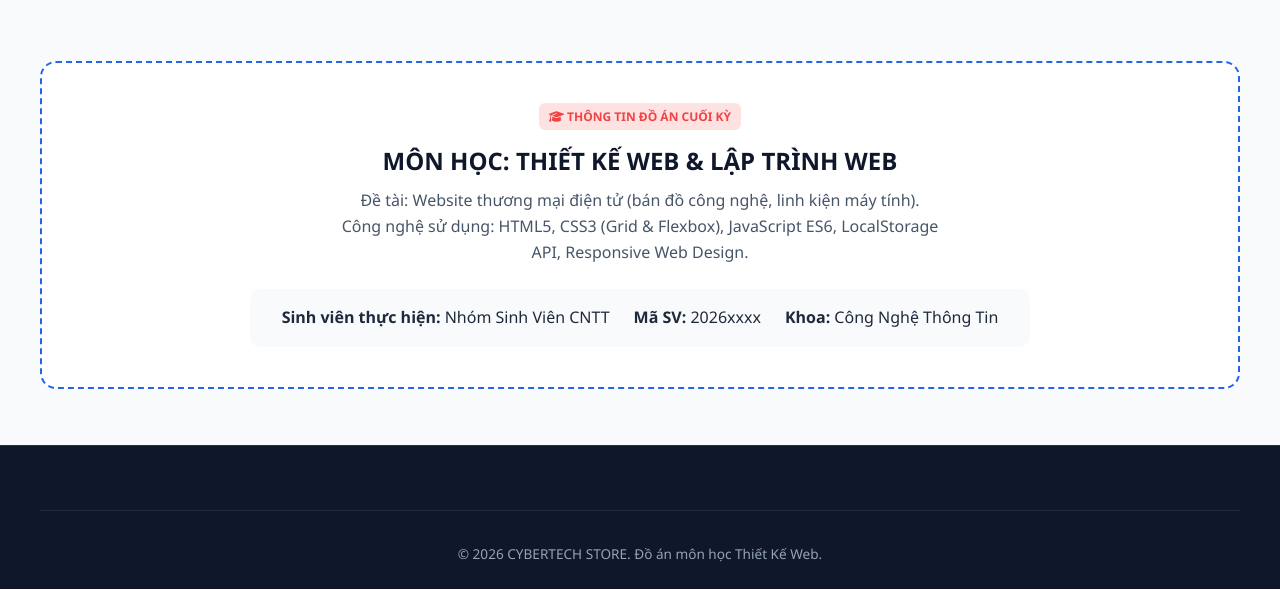
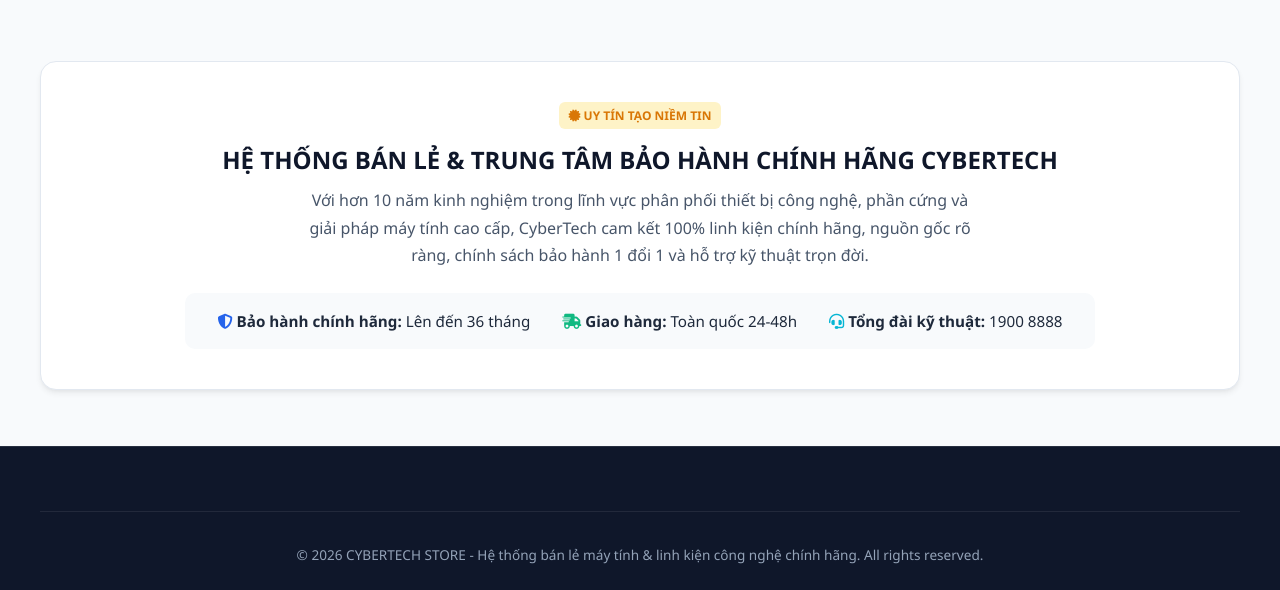
Before and after one commit to Redrasil/cybertech-store, a plain HTML site: page about.html in a window 1280 px wide. Shown: the part 1035-1625 px from the top of the page. Drawn offline with Linux system fonts and the light colour scheme.

Commit message:
refactor: loai bo hoan toan thong tin do an cuoi ky, chuyen giao dien sang phong cach ban le thuc te

```diff
--- a/about.html
+++ b/about.html
@@ -5,8 +5,8 @@
   <meta name="viewport" content="width=device-width, initial-scale=1.0">
   <title>Giới Thiệu - CyberTech Store</title>
   <link rel="stylesheet" href="https://cdnjs.cloudflare.com/ajax/libs/font-awesome/6.4.0/css/all.min.css">
-  <link rel="stylesheet" href="css/style.css?v=2">
-  <link rel="stylesheet" href="css/responsive.css?v=2">
+  <link rel="stylesheet" href="css/style.css?v=3">
+  <link rel="stylesheet" href="css/responsive.css?v=3">
 </head>
 <body>
 
@@ -130,20 +130,19 @@
         </div>
       </div>
 
-      <!-- ĐỒ ÁN SINH VIÊN BOX -->
-      <div style="background: var(--white); border: 2px dashed var(--primary); border-radius: var(--radius-lg); padding: 2.5rem; text-align: center;">
-        <span class="badge badge-hot" style="margin-bottom: 0.75rem;"><i class="fas fa-graduation-cap"></i> THÔNG TIN ĐỒ ÁN CUỐI KỲ</span>
+      <!-- COMMITMENT BOX -->
+      <div style="background: var(--white); border: 1px solid var(--gray-200); border-radius: var(--radius-lg); padding: 2.5rem; text-align: center; box-shadow: var(--card-shadow);">
+        <span class="badge badge-sale" style="margin-bottom: 0.75rem;"><i class="fas fa-certificate"></i> UY TÍN TẠO NIỀM TIN</span>
         <h3 style="font-size: 1.5rem; font-weight: 800; color: var(--gray-900); margin-bottom: 0.5rem;">
-          MÔN HỌC: THIẾT KẾ WEB & LẬP TRÌNH WEB
+          HỆ THỐNG BÁN LẺ & TRUNG TÂM BẢO HÀNH CHÍNH HÃNG CYBERTECH
         </h3>
-        <p style="color: var(--gray-600); max-width: 600px; margin: 0 auto 1.5rem;">
-          Đề tài: Website thương mại điện tử (bán đồ công nghệ, linh kiện máy tính).<br>
-          Công nghệ sử dụng: HTML5, CSS3 (Grid & Flexbox), JavaScript ES6, LocalStorage API, Responsive Web Design.
+        <p style="color: var(--gray-600); max-width: 680px; margin: 0 auto 1.5rem; line-height: 1.7;">
+          Với hơn 10 năm kinh nghiệm trong lĩnh vực phân phối thiết bị công nghệ, phần cứng và giải pháp máy tính cao cấp, CyberTech cam kết 100% linh kiện chính hãng, nguồn gốc rõ ràng, chính sách bảo hành 1 đổi 1 và hỗ trợ kỹ thuật trọn đời.
         </p>
-        <div style="display: inline-flex; gap: 1.5rem; flex-wrap: wrap; justify-content: center; background: var(--gray-50); padding: 1rem 2rem; border-radius: var(--radius-md);">
-          <div><strong>Sinh viên thực hiện:</strong> Nhóm Sinh Viên CNTT</div>
-          <div><strong>Mã SV:</strong> 2026xxxx</div>
-          <div><strong>Khoa:</strong> Công Nghệ Thông Tin</div>
+        <div style="display: inline-flex; gap: 2rem; flex-wrap: wrap; justify-content: center; background: var(--gray-50); padding: 1rem 2rem; border-radius: var(--radius-md); font-size: 0.95rem;">
+          <div><i class="fas fa-shield-alt" style="color: var(--primary);"></i> <strong>Bảo hành chính hãng:</strong> Lên đến 36 tháng</div>
+          <div><i class="fas fa-truck-fast" style="color: var(--success);"></i> <strong>Giao hàng:</strong> Toàn quốc 24-48h</div>
+          <div><i class="fas fa-headset" style="color: var(--accent);"></i> <strong>Tổng đài kỹ thuật:</strong> 1900 8888</div>
         </div>
       </div>
     </div>
@@ -153,12 +152,12 @@
   <footer class="footer">
     <div class="container">
       <div class="footer-bottom">
-        <p>&copy; 2026 CYBERTECH STORE. Đồ án môn học Thiết Kế Web.</p>
+        <p>&copy; 2026 CYBERTECH STORE - Hệ thống bán lẻ máy tính & linh kiện công nghệ chính hãng. All rights reserved.</p>
       </div>
     </div>
   </footer>
 
-  <script src="js/products-data.js?v=2"></script>
-  <script src="js/main.js?v=2"></script>
+  <script src="js/products-data.js?v=3"></script>
+  <script src="js/main.js?v=3"></script>
 </body>
 </html>
--- a/js/main.js
+++ b/js/main.js
@@ -111,7 +111,8 @@ function updateCartCounter() {
 function getUsers() {
   const users = localStorage.getItem(STORAGE_KEYS.USERS);
   return users ? JSON.parse(users) : [
-    { name: "Sinh Viên Demo", email: "student@cybertech.vn", password: "123" }
+    { name: "Quản Trị Viên", email: "admin@cybertech.vn", password: "123" },
+    { name: "Quản Trị Viên", email: "student@cybertech.vn", password: "123" }
   ];
 }
 
```
Also changed, not shown: cart.html (+5 -5 lines), change-password.html (+4 -4 lines), contact.html (+5 -5 lines), index.html (+5 -5 lines), login.html (+6 -6 lines), product-detail.html (+5 -5 lines), products.html (+5 -5 lines), register.html (+4 -4 lines), upload-product.html (+6 -6 lines).
